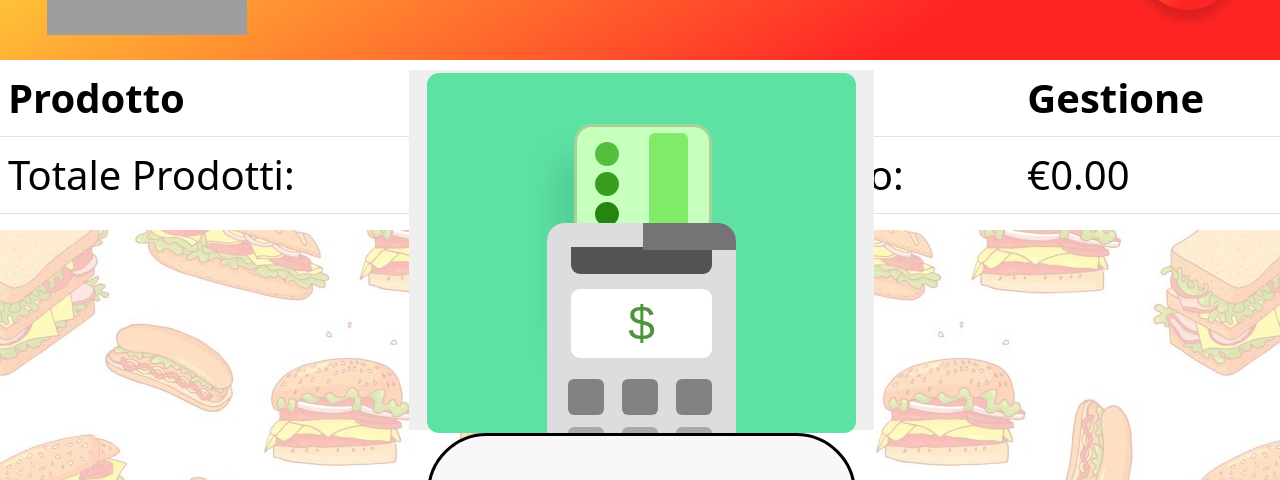
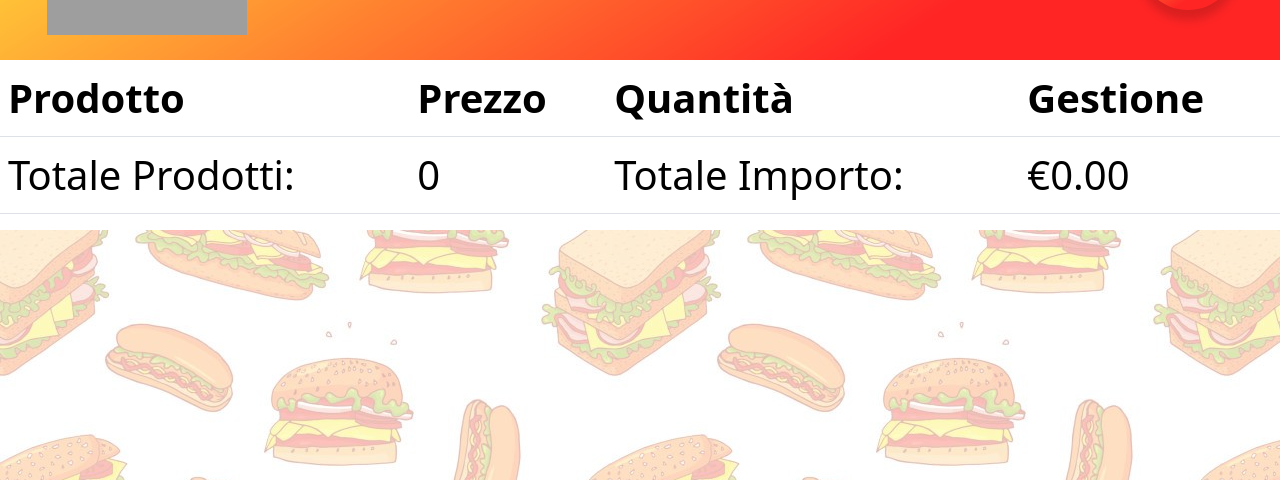
Before and after one commit to GiulioSignoretti-Scuola/ProjectWork, an Angular app: page /carrello in a window 1280 px wide. Shown: the part 140-620 px from the top of the page. Built offline with nearby package versions, Linux system fonts and the light colour scheme; grey boxes are pictures that could not be loaded.

Commit message:
controllo per pagare

```diff
--- a/src/app/components/carrello/carrello.component.html
+++ b/src/app/components/carrello/carrello.component.html
@@ -32,8 +32,8 @@
 </table>
 
 <div class="sfondo">
-  <div class="container">
-    <button class="bottone"  [routerLink]="'/end'">
+  <div class="container" *ngIf="carrelloService.totaleImporto!=0">
+    <button class="bottone"  [routerLink]="'/end'" onclick="">
     <div class="left-side">
       <div class="card">
         <div class="card-line"></div>
```
